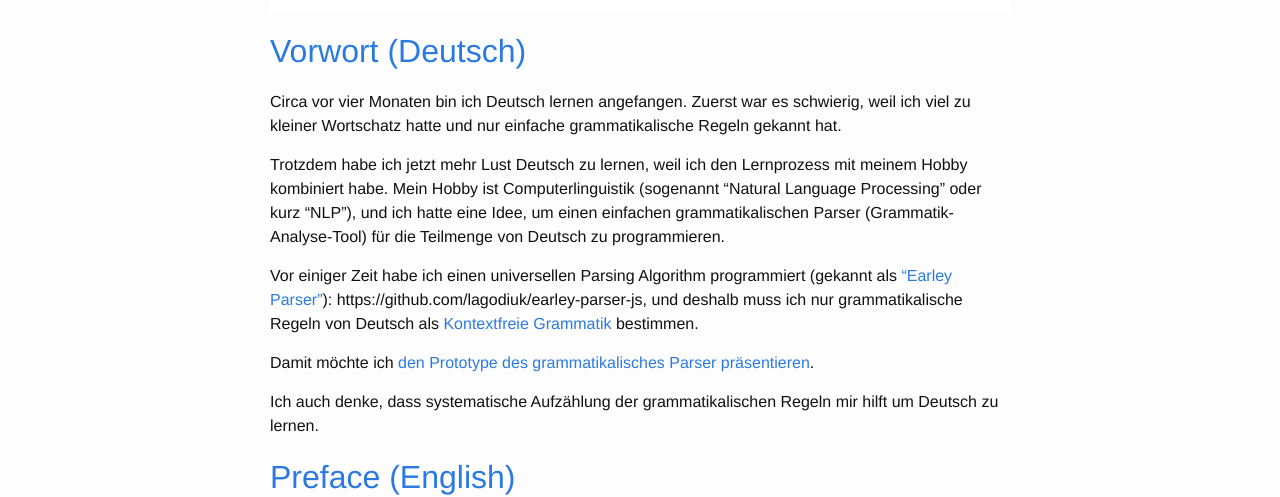
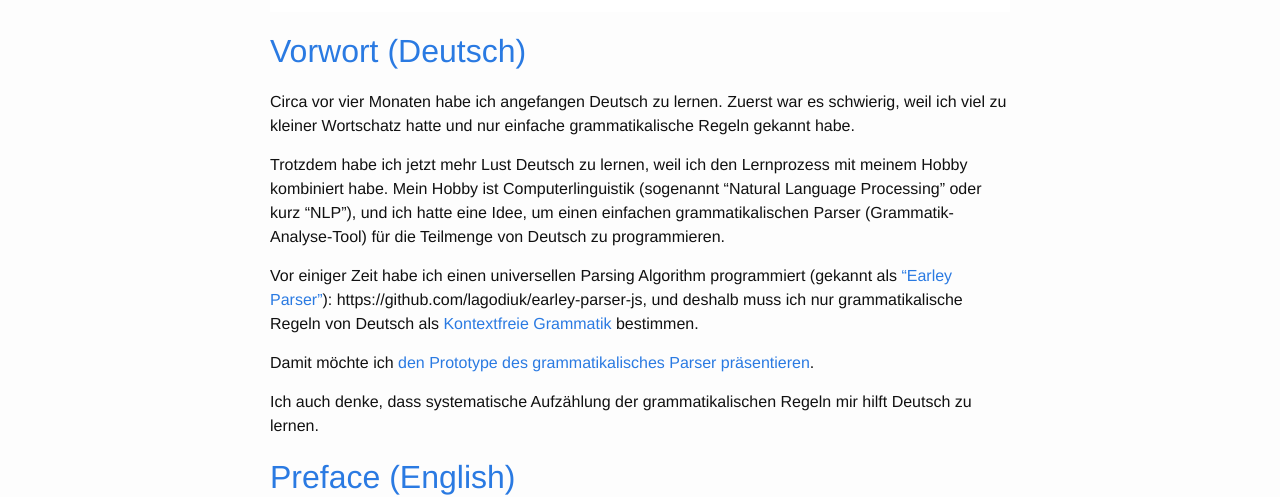
Before and after one commit to lagodiuk/lagodiuk.github.io, a Jekyll site: the page built from _posts/2016-05-22-deutsch_nlp.md, in a window 1280 px wide. Shown: the part 891-1388 px from the top of the page. Built offline with Jekyll 4.4.1, drawn with Linux system fonts in a browser that asks for light colours; Markdown is read by kramdown in place of the engine named in the settings; comment, search, counter and statistics services are not loaded.

Commit message:
Corrected a bit the German part of the blog post about parser of the subset of German language

```diff
--- a/_posts/2016-05-22-deutsch_nlp.md
+++ b/_posts/2016-05-22-deutsch_nlp.md
@@ -31,7 +31,8 @@ I have combined the process of learning German with my hobby, and would like to
 ![Illustration to the problem](/images/deutsch_nlp_demo/tree.png)
 
 ## [Vorwort (Deutsch)](#vorwort-deutsch)
-Circa vor vier Monaten bin ich Deutsch lernen angefangen. Zuerst war es schwierig, weil ich viel zu kleiner Wortschatz hatte und nur einfache grammatikalische Regeln gekannt hat.
+Circa vor vier Monaten habe ich angefangen Deutsch zu lernen. Zuerst war es schwierig, weil ich viel zu kleiner Wortschatz
+hatte und nur einfache grammatikalische Regeln gekannt habe.
 
 Trotzdem habe ich jetzt mehr Lust Deutsch zu lernen, weil ich den Lernprozess mit meinem Hobby kombiniert habe. Mein Hobby ist Computerlinguistik (sogenannt "Natural Language Processing" oder kurz "NLP"), und ich hatte eine Idee, um einen einfachen grammatikalischen Parser (Grammatik-Analyse-Tool) für die Teilmenge von Deutsch zu programmieren.
 
@@ -39,7 +40,7 @@ Vor einiger Zeit habe ich einen universellen Parsing Algorithm programmiert (gek
 
 Damit möchte ich [den Prototype des grammatikalisches Parser präsentieren](#demo).
 
-Ich auch denke, dass systematische Aufzählung der grammatikalischen Regeln mir hilft um Deutsch zu lernen.
+Ich auch denke, dass systematische Aufzählung der grammatikalischen Regeln mir hilft Deutsch zu lernen.
 
 ## [Preface (English)](#preface-english)
 Approximately four months ago I have started to learn German. At first it was difficult, because I had too small vocabulary and knew only simple grammatical rules.
```
